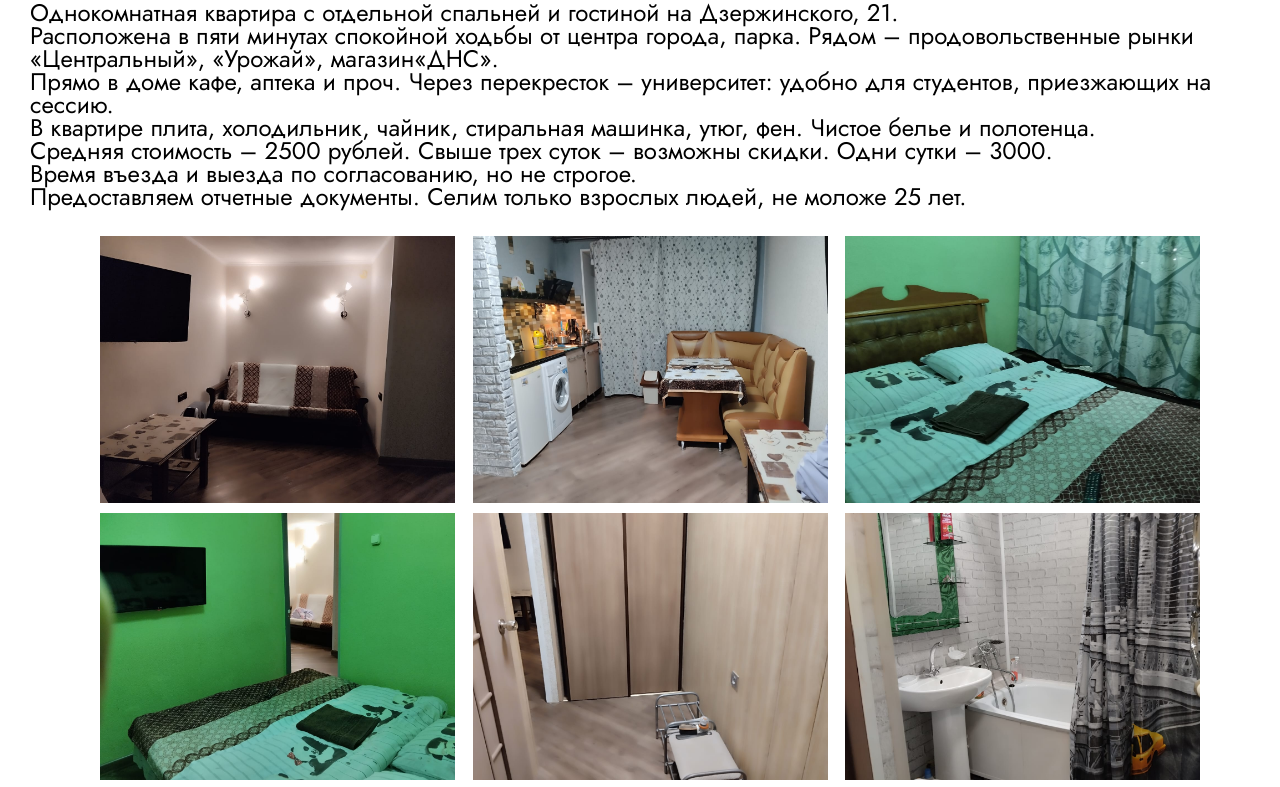
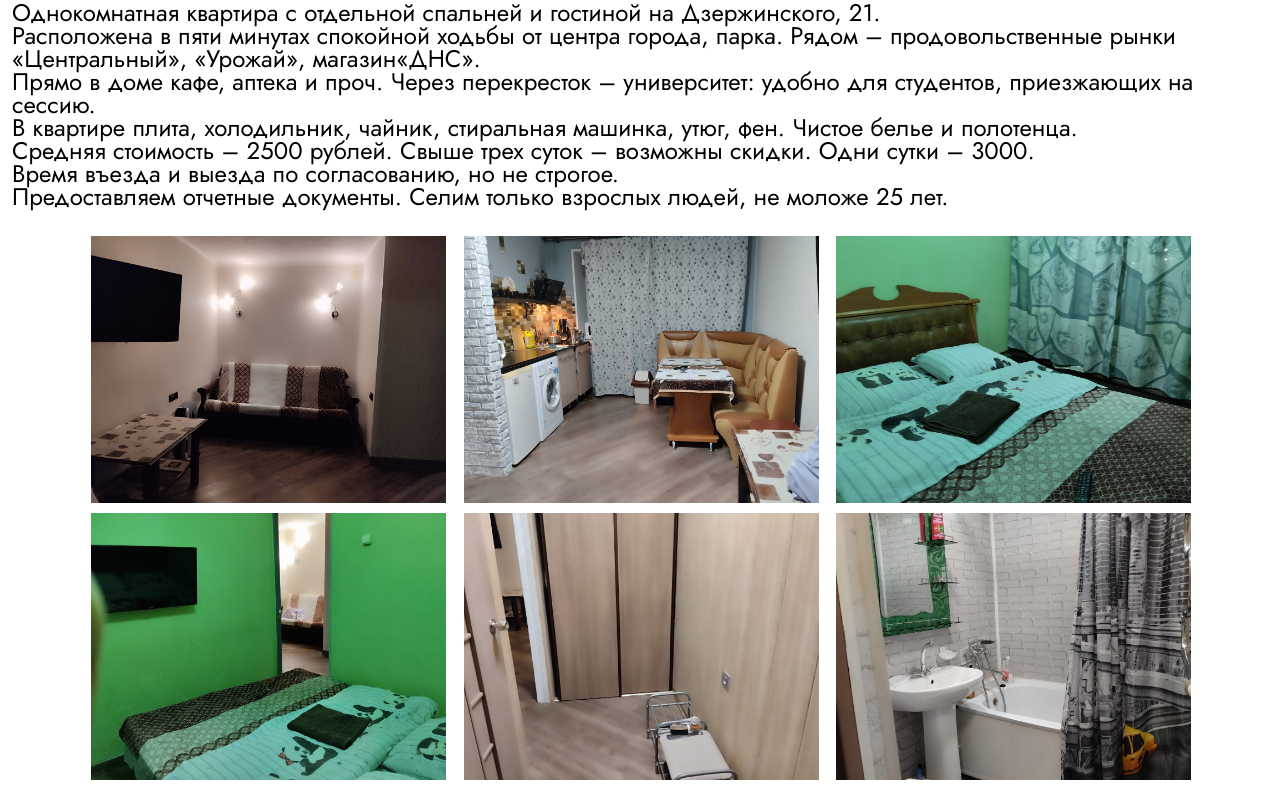
Before and after one commit to Zondermainy/Magadan-posutochno.ru, a plain HTML site: page index.html in a window 1280 px wide. Shown: the part 631-1418 px from the top of the page. Drawn offline with Linux system fonts and the light colour scheme.

Commit message:
Update style.css

```diff
--- a/css/style.css
+++ b/css/style.css
@@ -103,7 +103,7 @@ html {
 .rules {
     font-family: "Jost-Regular", cursive, sans-serif;
     font-size: 24px;
-    margin-left: 30px;
+    margin-left: 12px;
     margin-right: 10px;
     line-height: 23px
 }
```
